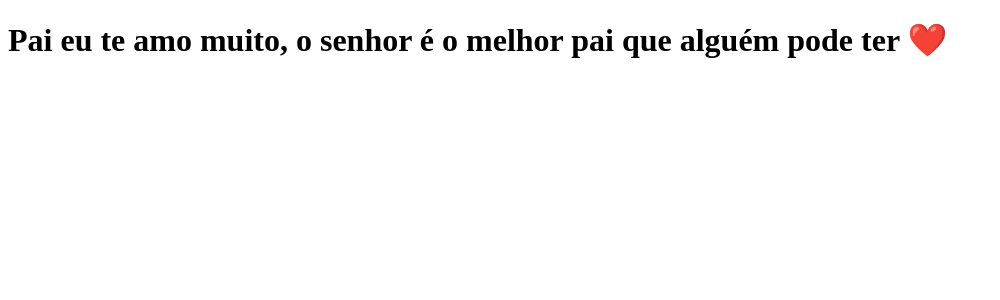
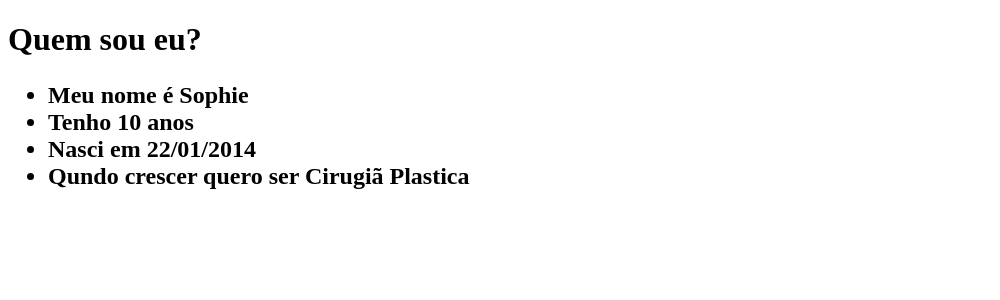
Before and after one commit to Sophie2201/clone-tabnews, a Next.js app: page / in a window 1280 px wide. Shown: the top 300 px of the page, without its empty margins (0-1000 px from the left). Built offline with nearby package versions, Linux system fonts and the light colour scheme.

Commit message:
Quem sou eu

```diff
--- a/pages/index.js
+++ b/pages/index.js
@@ -1,5 +1,13 @@
 function Home() {
-    return <h1>Pai eu te amo muito, o senhor é o melhor pai que alguém pode ter ❤️</h1>
+    return <><h1>Quem sou eu? </h1>
+    <h2>
+    <ul>
+        <li>Meu nome é Sophie</li>
+        <li>Tenho 10 anos</li>
+        <li>Nasci em 22/01/2014</li>
+        <li>Qundo crescer quero ser Cirugiã Plastica</li>
+    </ul>
+    </h2></>
 }
 
 export default Home;
```
